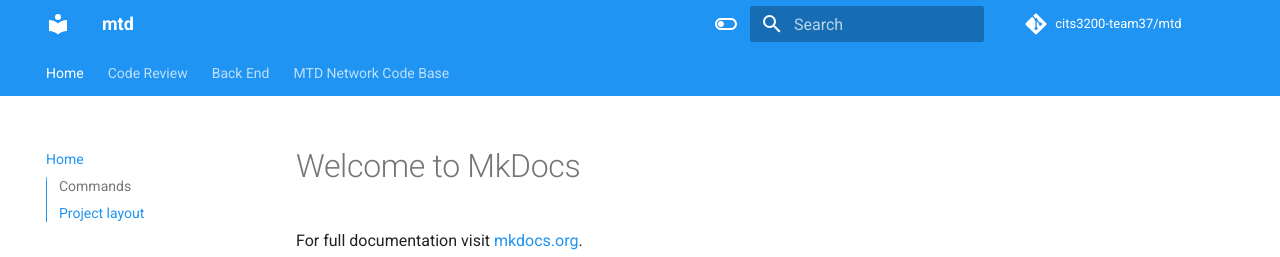
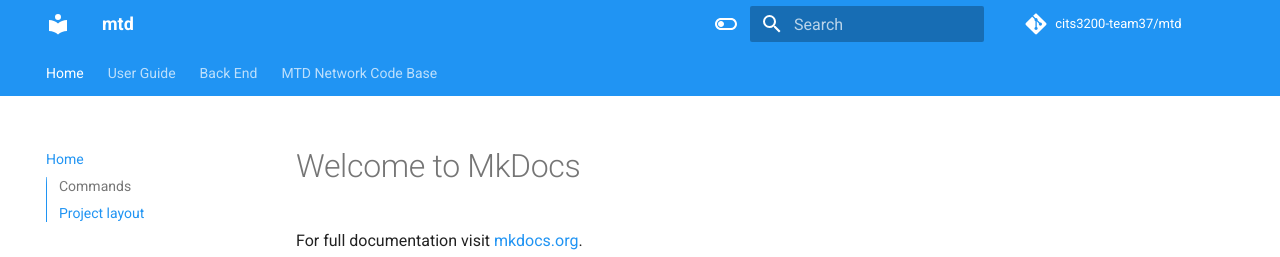
Before and after one commit to cits3200-team37/mtd, an MkDocs documentation site: the page built from server/Documentation/docs/index.md, in a window 1280 px wide. Shown: the top 257 px of the page. Built offline with MkDocs 1.6.1 and Material for MkDocs 9.7.7, drawn with Linux system fonts in a browser that asks for light colours; comment, search, counter and statistics services are not loaded.

Commit message:
change doc structure

```diff
--- a/server/Documentation/mkdocs.yml
+++ b/server/Documentation/mkdocs.yml
@@ -43,7 +43,9 @@
 
 nav:
   - Home: index.md
-  - Code Review: codereview.md
+  - User Guide:
+      - Simulation Guide: user/simulation_instructions.md
+      - Download Guide: user/download_instructions.md
   - Back End:
       - End points: backend/endpoints.md
   - MTD Network Code Base:
```
Also changed, not shown: server/Documentation/docs/user/download_instructions.md (added), server/Documentation/docs/user/simulation_instructions.md (added).
